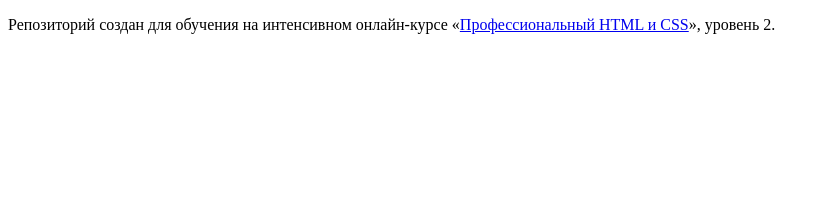
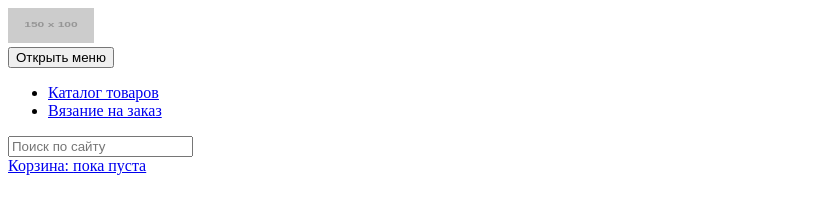
Before and after one commit to AndrejMaier/53732-mishka, a website: page source/index.html in a window 1280 px wide. Shown: the whole page, without its empty margins (0-826 px from the left). Drawn offline with Linux system fonts and the light colour scheme; placeholder pictures from the web are drawn by us.

Commit message:
Добавил хедер в index.html

```diff
--- a/source/index.html
+++ b/source/index.html
@@ -5,8 +5,29 @@
     <title>HTML Academy: Мишка</title>
   </head>
   <body>
-
-    <p>Репозиторий создан для обучения на интенсивном онлайн‑курсе «<a href="https://htmlacademy.ru/intensive/adaptive">Профессиональный HTML и CSS</a>», уровень 2.</p>
+    <header class="main-header">
+      <a class="main-header__logo">
+        <img class="main-header__logo-image" src="http://placehold.it/150x100" width="86" height="35" alt="">
+      </a>
+      <nav class="main-nav">
+        <button class="main-nav__toggle" type="button">Открыть меню</button>
+        <div class="main-nav__wrapper">
+          <ul class="main-nav__list">
+            <li class="main-nav__item">
+              <a href="catalog.html">Каталог товаров</a>
+            </li>
+            <li class="main-nav__item">
+              <a href="form.html">Вязание на заказ</a>
+            </li>
+          </ul>
+          <form class="main-nav__search-form" action="https://echo.htmlacademy.ru" method="get">
+            <input class="main-nav__search-field" type="search" placeholder="Поиск по сайту">
+            <!-- Спросить по поводу надобности здесь кнопки -->
+          </form>
+          <a href="cart.html" class="main-nav__cart">Корзина: <span class="main-nav__amount-goods">пока пуста</span></a>
+        </div>
+      </nav>
+    </header>
 
   </body>
 </html>
```
